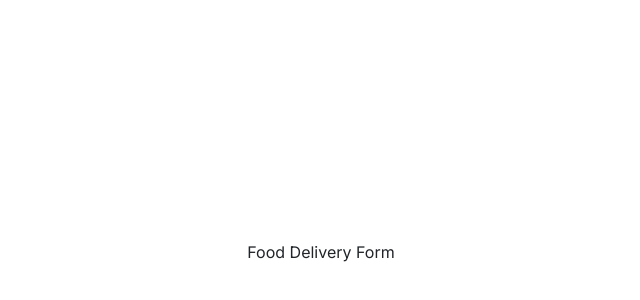
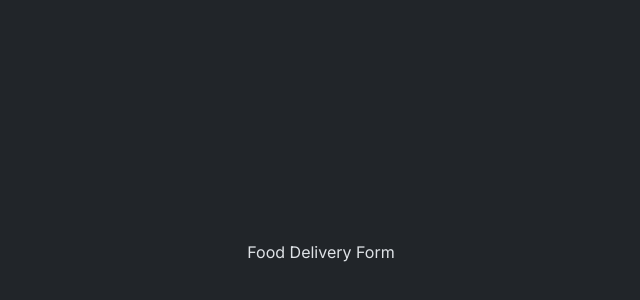
Before and after one commit to NtonBala/food-delivery-form, a React (Vite) app: page / in a window 1280 px wide. Shown: the part 148-448 px from the top of the page, without its empty margins (319-959 px from the left). Built offline with nearby package versions, Linux system fonts and the light colour scheme.

Commit message:
Enable Bootstrap dark mode

```diff
--- a/index.html
+++ b/index.html
@@ -1,5 +1,5 @@
 <!DOCTYPE html>
-<html lang="en">
+<html lang="en" data-bs-theme="dark">
   <head>
     <meta charset="UTF-8" />
     <link rel="icon" type="image/svg+xml" href="/vite.svg" />
--- a/src/index.css
+++ b/src/index.css
@@ -2,10 +2,6 @@
   font-family: Inter, system-ui, Avenir, Helvetica, Arial, sans-serif;
   line-height: 1.5;
   font-weight: 400;
-
-  color-scheme: light dark;
-  color: rgba(255, 255, 255, 0.87);
-  background-color: #242424;
 
   font-synthesis: none;
   text-rendering: optimizeLegibility;
```
